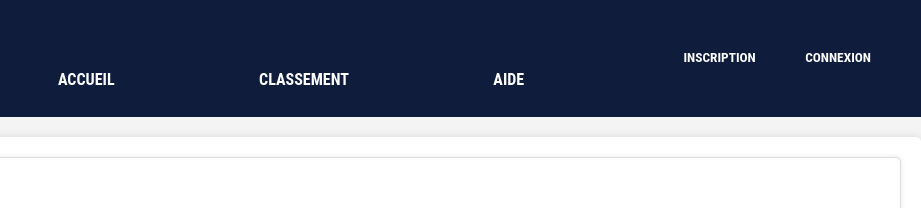
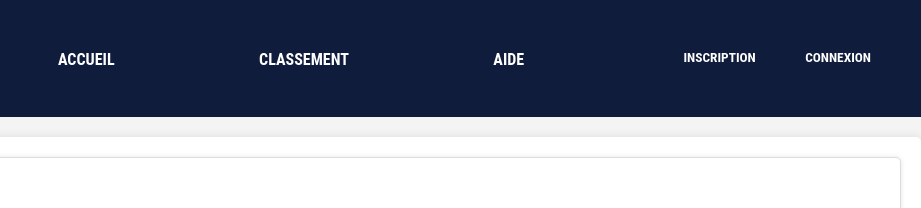
Before and after one commit to E-mky/Projet_E.F.C, a plain HTML site: page front/html/pl.html in a window 1280 px wide. Shown: the top 208 px of the page, 359-1280 px from the left. Drawn offline with Linux system fonts and the light colour scheme.

Commit message:
derniere modif

```diff
--- a/front/css/style.css
+++ b/front/css/style.css
@@ -360,9 +360,8 @@ h3{
 }
 
 a{
-    margin-top: 50px;
+    margin-top: 0px;
     padding: 0px;
-
 }
 
 div.header {
@@ -384,3 +383,7 @@ footer {
     bottom: 0;
     width: 100%;
 }
+
+a.nav{
+    margin-top: 30px;
+}
--- a/front/css/styles.css
+++ b/front/css/styles.css
@@ -175,3 +175,7 @@ footer {
     bottom: 0;
     width: 100%;
 }
+
+a.nav{
+    margin-top: 30px;
+}
```
